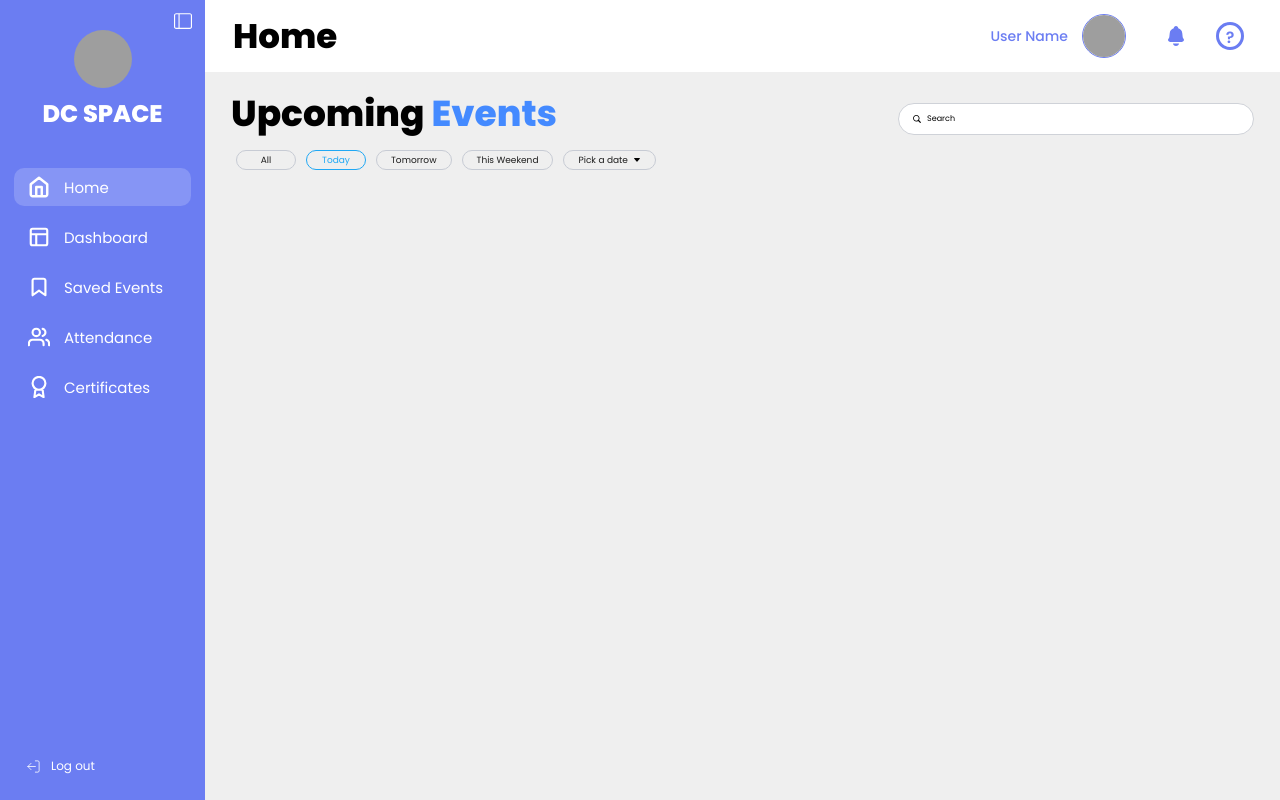
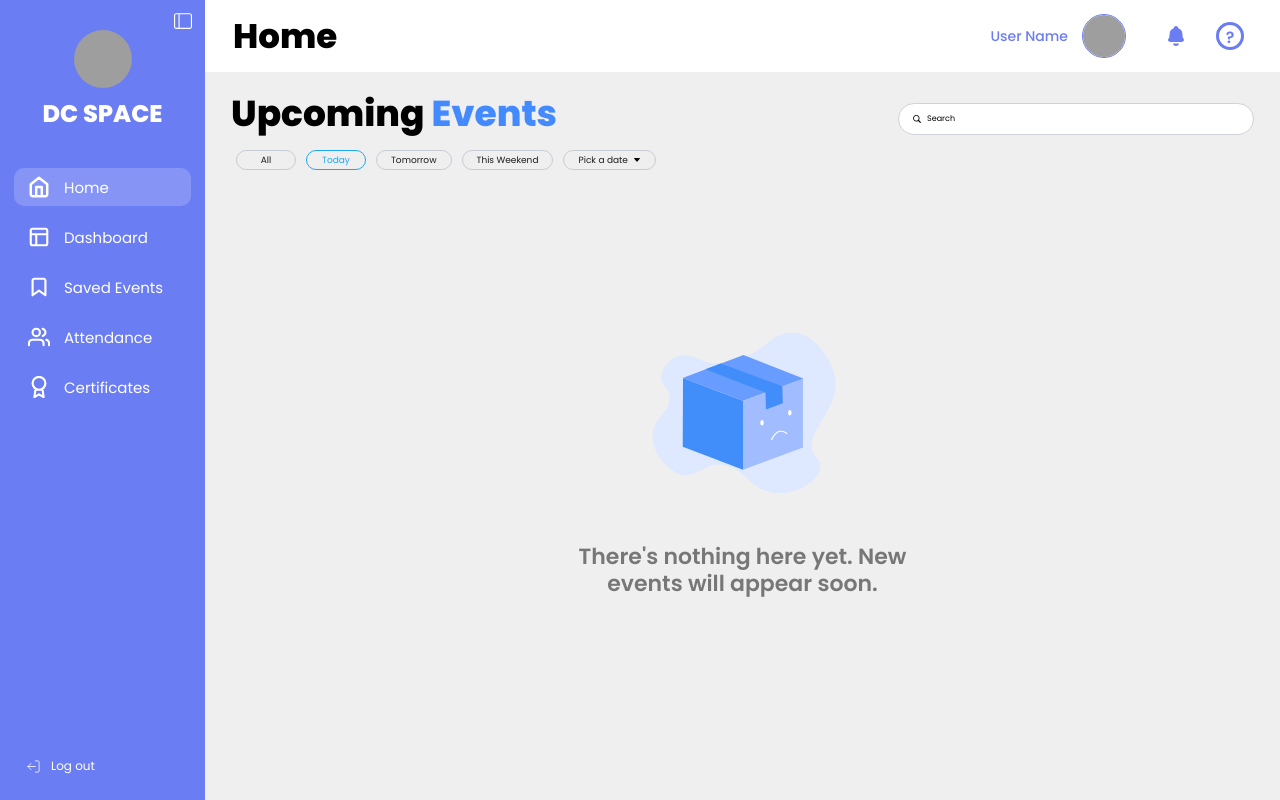
Before and after one commit to misxabien/DCSPACE_NEXT_WEB, a Next.js app: page /home in a window 1280 px wide. Both pictures are taken after a click on the button "Today". Built offline with nearby package versions, Linux system fonts and the light colour scheme; grey boxes are pictures that could not be loaded; a web font is replaced by a local one.

Commit message:
Designed an empty state for the home page

```diff
--- a/components/HomePageContent.tsx
+++ b/components/HomePageContent.tsx
@@ -246,6 +246,7 @@ export function HomePageContent() {
         </label>
       </header>
 
+      {visibleEvents.length > 0 ? (
         <div className="home-event-grid" aria-label="Upcoming events">
           {visibleEvents.map((event) => {
             const isSaved = savedEventIds.includes(event.id);
@@ -301,6 +302,12 @@ export function HomePageContent() {
             );
           })}
         </div>
+      ) : (
+        <section className="home-empty-state" aria-label="No upcoming events">
+          <Image src="/svg empty state icons/homepage-emtpy-icon.svg" width={240} height={213} alt="" priority />
+          <p>There&apos;s nothing here yet. New events will appear soon.</p>
+        </section>
+      )}
     </section>
   );
 }
--- a/styles/pages/home.css
+++ b/styles/pages/home.css
@@ -155,6 +155,31 @@
   display: grid;
   grid-template-columns: repeat(3, minmax(0, 1fr));
   gap: 52px;
+}
+
+.home-empty-state {
+  min-height: calc(100vh - 300px);
+  display: grid;
+  place-items: center;
+  align-content: center;
+  gap: 24px;
+  padding: 28px 24px 48px;
+  text-align: center;
+}
+
+.home-empty-state img {
+  width: clamp(180px, 24vw, 240px);
+  height: auto;
+}
+
+.home-empty-state p {
+  max-width: 390px;
+  margin: 0;
+  color: rgba(0, 0, 0, 0.5);
+  font-family: var(--font-ui), "Poppins", sans-serif;
+  font-size: 22px;
+  font-weight: 600;
+  line-height: 1.25;
 }
 
 .home-event-card {
@@ -345,4 +370,12 @@
   .home-event-grid {
     grid-template-columns: 1fr;
   }
+
+  .home-empty-state {
+    min-height: calc(100vh - 280px);
+  }
+
+  .home-empty-state p {
+    font-size: 18px;
+  }
 }
```
Also changed, not shown: public/svg empty state icons/homepage-emtpy-icon.svg (added). Lines whose indentation alone changed are shown as unchanged.
